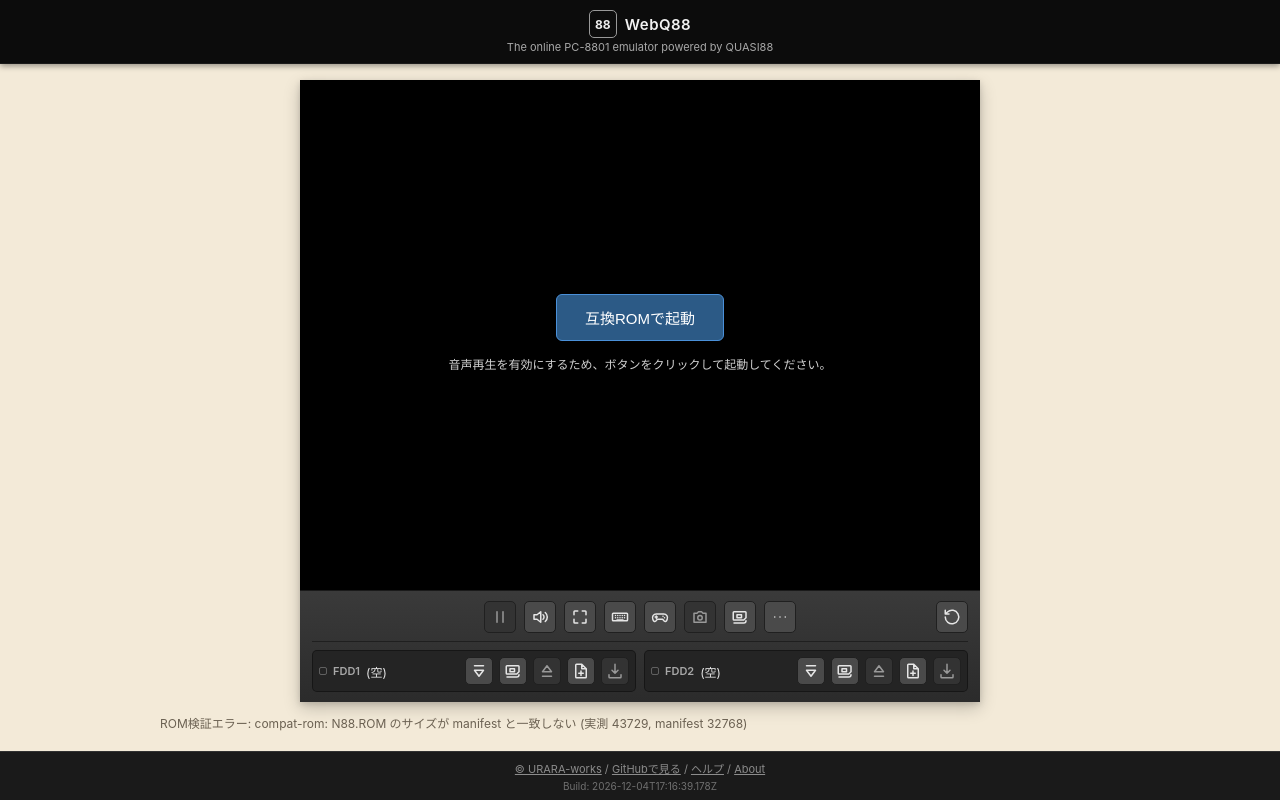
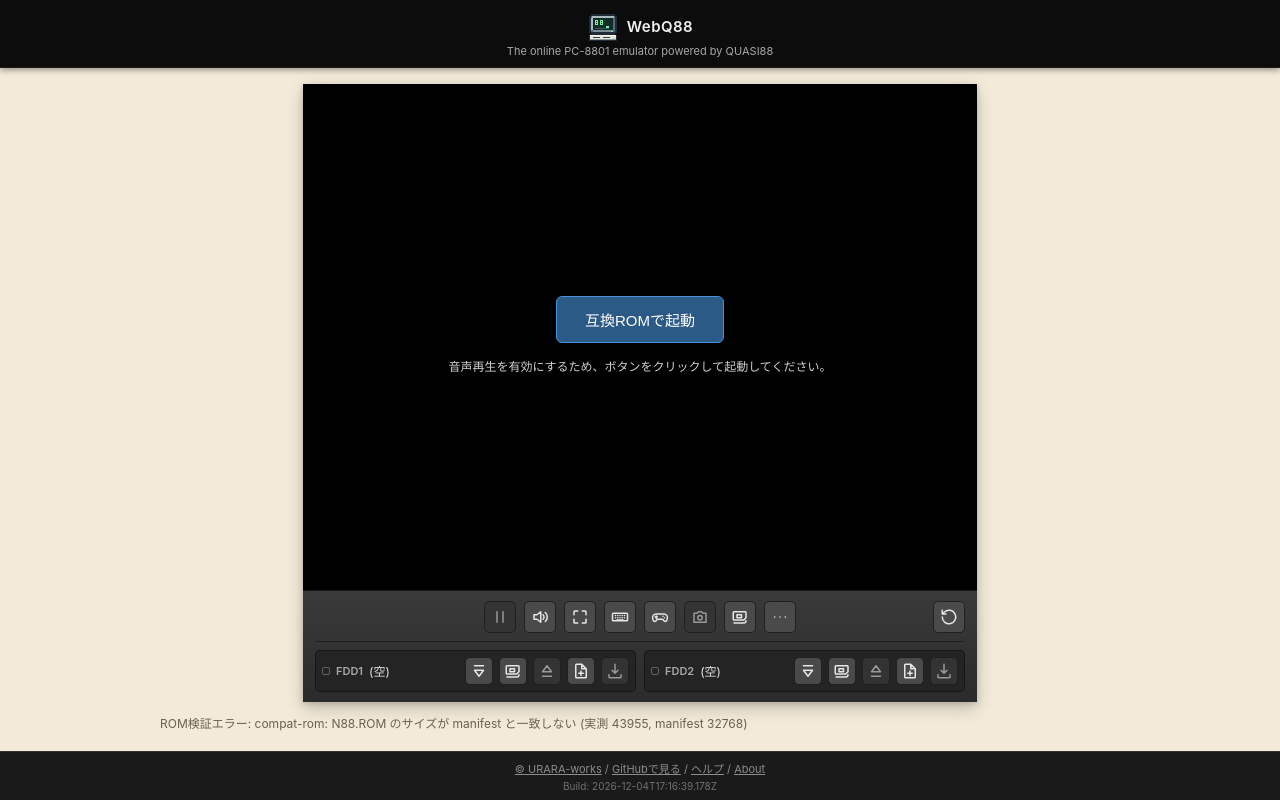
Before and after one commit to uraraworks/WebQ88, a website built with Vite: page index.html in a window 1280 px wide. Built offline with nearby package versions, Linux system fonts and the light colour scheme.

Commit message:
ロゴ: ドット絵アイコン(モニター＋白い本体)をファビコンとヘッダーに追加
自作の32x32ドット絵。実機のロゴ・形状は使わない。

Co-Authored-By: Claude Sonnet 5.5 <noreply@anthropic.com>

```diff
--- a/index.html
+++ b/index.html
@@ -4,9 +4,11 @@
     <meta charset="UTF-8" />
     <meta name="viewport" content="width=device-width, initial-scale=1.0, viewport-fit=cover" />
     <title>WebQ88</title>
+    <link rel="icon" type="image/svg+xml" href="logo.svg" />
+    <link rel="icon" type="image/png" sizes="32x32" href="favicon.png" />
   </head>
   <body>
-    <header class="app-header"><div class="app-title-row"><span class="app-icon" aria-hidden="true">88</span><h1>WebQ88</h1></div><p class="app-tagline">The online PC-8801 emulator powered by QUASI88</p></header>
+    <header class="app-header"><div class="app-title-row"><img class="app-icon" src="logo.svg" alt="" width="32" height="32" aria-hidden="true"><h1>WebQ88</h1></div><p class="app-tagline">The online PC-8801 emulator powered by QUASI88</p></header>
     <div id="app">
       <div id="player">
         <div id="screen-stage"><canvas id="screen" tabindex="0"></canvas><canvas id="screen-sharp" aria-hidden="true" hidden></canvas><div id="mouse-hint" hidden>解除：Ctrl＋Alt＋M</div><div id="pause-overlay" hidden>一時停止中</div><div id="startup-overlay" class="overlay"><button id="startup-button" type="button">互換ROMで起動</button><p>音声再生を有効にするため、ボタンをクリックして起動してください。</p></div></div>
--- a/src/style.css
+++ b/src/style.css
@@ -4,7 +4,7 @@ html { height: 100%; -webkit-text-size-adjust: 100%; text-size-adjust: 100%; }
 body { margin: 0; min-height: 100%; display: flex; flex-direction: column; }
 .app-header { flex: none; text-align: center; background: #0c0c0c; padding: 10px 16px; box-shadow: inset 0 -1px #ffffff0f, 0 2px 6px #0006; }
 .app-title-row { display: flex; align-items: center; justify-content: center; gap: 8px; }
-.app-icon { display: grid; place-items: center; width: 28px; height: 28px; border: 1px solid #999; border-radius: 5px; color: #eee; font-size: 12px; font-weight: bold; }
+.app-icon { width: 32px; height: 32px; image-rendering: pixelated; }
 .app-header h1 { margin: 0; font-size: 15px; font-weight: 600; color: #f2f2f2; letter-spacing: .03em; }
 .app-tagline { margin: 2px 0 0; color: #a8a8a8; font-size: 11px; }
 #app { flex: 1 1 auto; display: flex; flex-direction: column; align-items: center; gap: 12px; padding: 16px; min-width: 0; }
```
Also changed, not shown: public/favicon.png (added), public/logo.svg (added).
